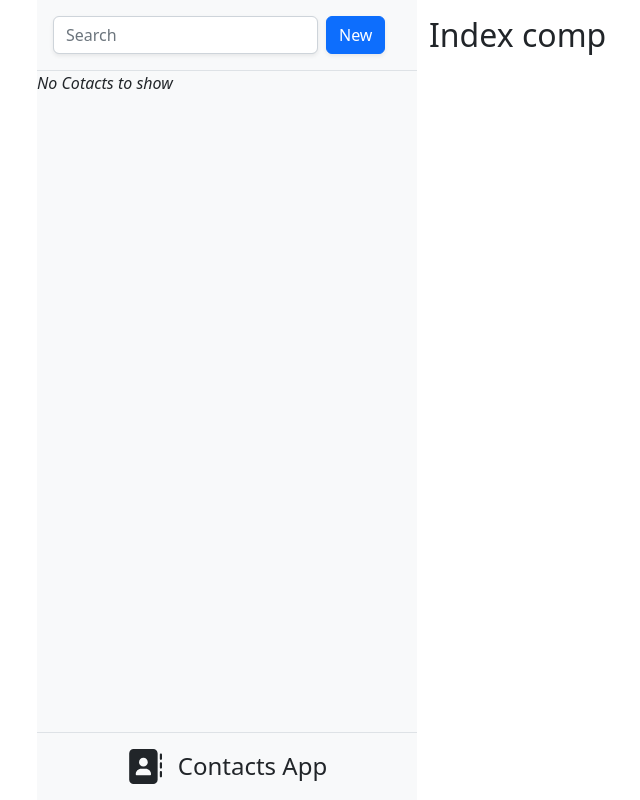
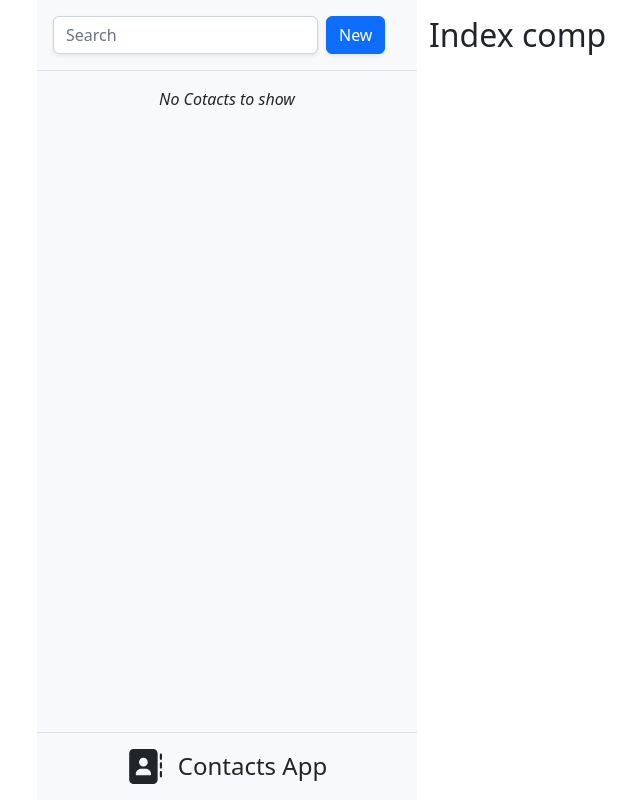
Before and after one commit to edo979/contacts-app, a React (Vite) app: page / in a window 1280 px wide. Shown: the whole page, without its empty margins (33-673 px from the left). Built offline with nearby package versions, Linux system fonts and the light colour scheme.

Commit message:
fix no contacts to show

```diff
--- a/src/routes/Root.tsx
+++ b/src/routes/Root.tsx
@@ -83,7 +83,9 @@ export function Root() {
                 ))}
               </nav>
             ) : (
-              <i>No Cotacts to show</i>
+              <i className="mx-3 mt-3 d-block text-center">
+                No Cotacts to show
+              </i>
             )}
           </div>
           <header className="mt-auto border-top py-3 d-flex align-items-center gap-3 justify-content-center">
```
